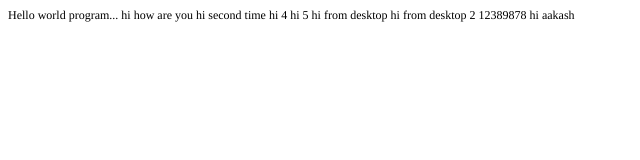
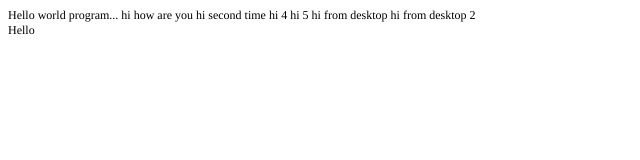
Before and after one commit to mirajkar/aakash-first-example, a plain HTML site: page index.html in a window 1280 px wide. Shown: the whole page, without its empty margins (0-640 px from the left). Drawn offline with Linux system fonts and the light colour scheme.

Commit message:
commmit evening

```diff
--- a/index.html
+++ b/index.html
@@ -12,6 +12,7 @@
   </style>
 </head>
 <body>
-<p class="p1"><span class="s1">Hello world program... hi how are you hi second time hi 4 hi 5 hi from desktop hi from desktop 2 12389878 hi aakash</span></p>
+<p class="p1"><span class="s1">Hello world program... hi how are you hi second time hi 4 hi 5 hi from desktop hi from desktop 2 </span></p>
+<p class="p1"><span class="s1">Hello </span></p>
 </body>
 </html>
```
